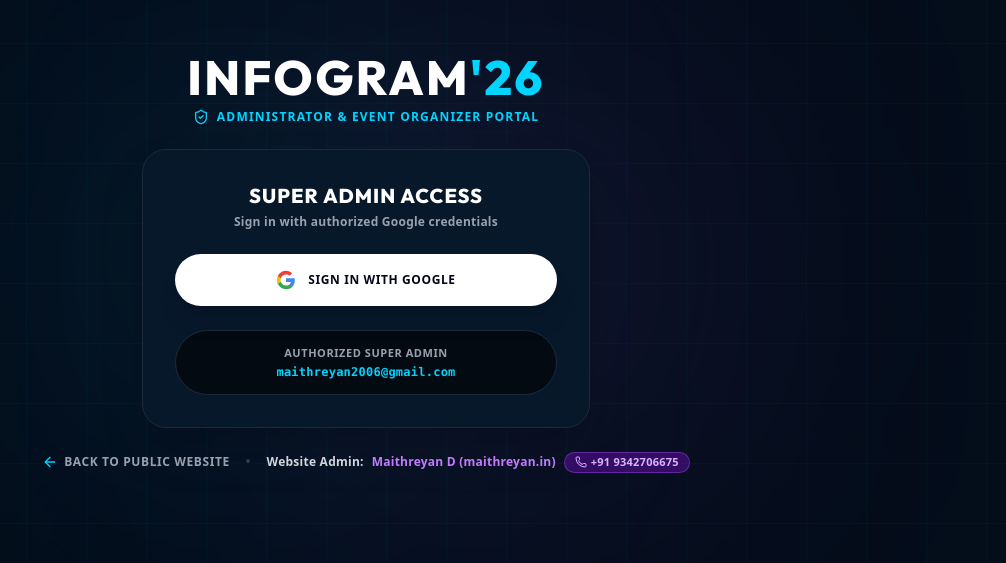
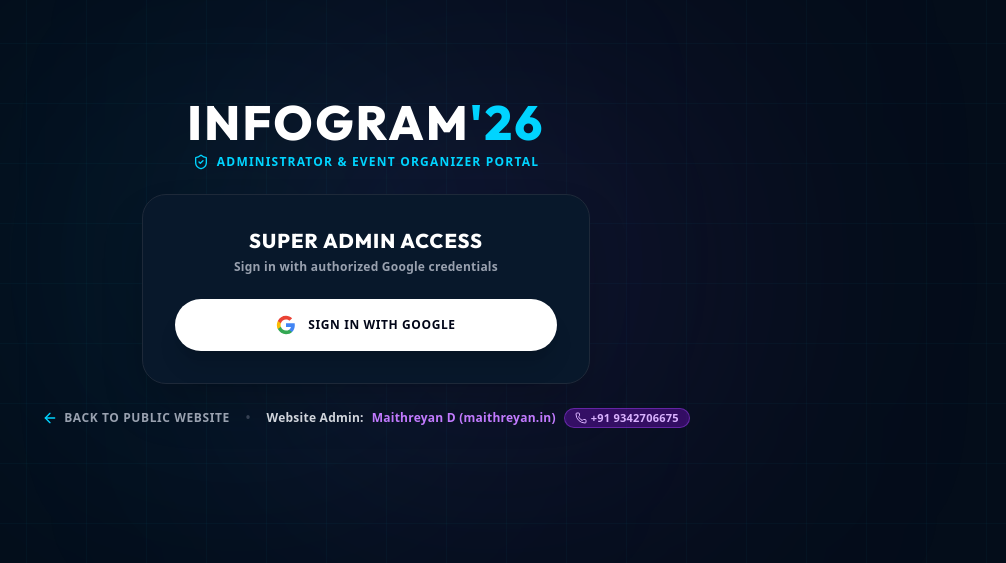
Before and after one commit to maithreyan12/INFOGRAM26, a Next.js app in the folder infogram26-app/: page /admin-login in a window 1280 px wide. Shown: the part 137-700 px from the top of the page, without its empty margins (274-1280 px from the left). Built offline with nearby package versions, Linux system fonts and the light colour scheme; no server answers.

Commit message:
fix: remove Super Admin email badge from login card, presenting a clean Google Sign-In portal

```diff
--- a/infogram26-app/src/app/admin-login/page.tsx
+++ b/infogram26-app/src/app/admin-login/page.tsx
@@ -114,16 +114,6 @@ export default function AdminLogin() {
           </svg>
           <span>{loading ? 'Opening Admin Dashboard...' : 'Sign in with Google'}</span>
         </button>
-
-        {/* High-Contrast Badge for Super Admin Email */}
-        <div className="p-3.5 rounded-2xl bg-black/60 border border-gray-800 text-center">
-          <p className="text-[11px] text-gray-400 font-bold uppercase tracking-wider">
-            Authorized Super Admin
-          </p>
-          <p className="text-xs font-black text-[#00d4ff] font-mono mt-0.5">
-            maithreyan2006@gmail.com
-          </p>
-        </div>
       </div>
 
       {/* Footer Navigation */}
```
